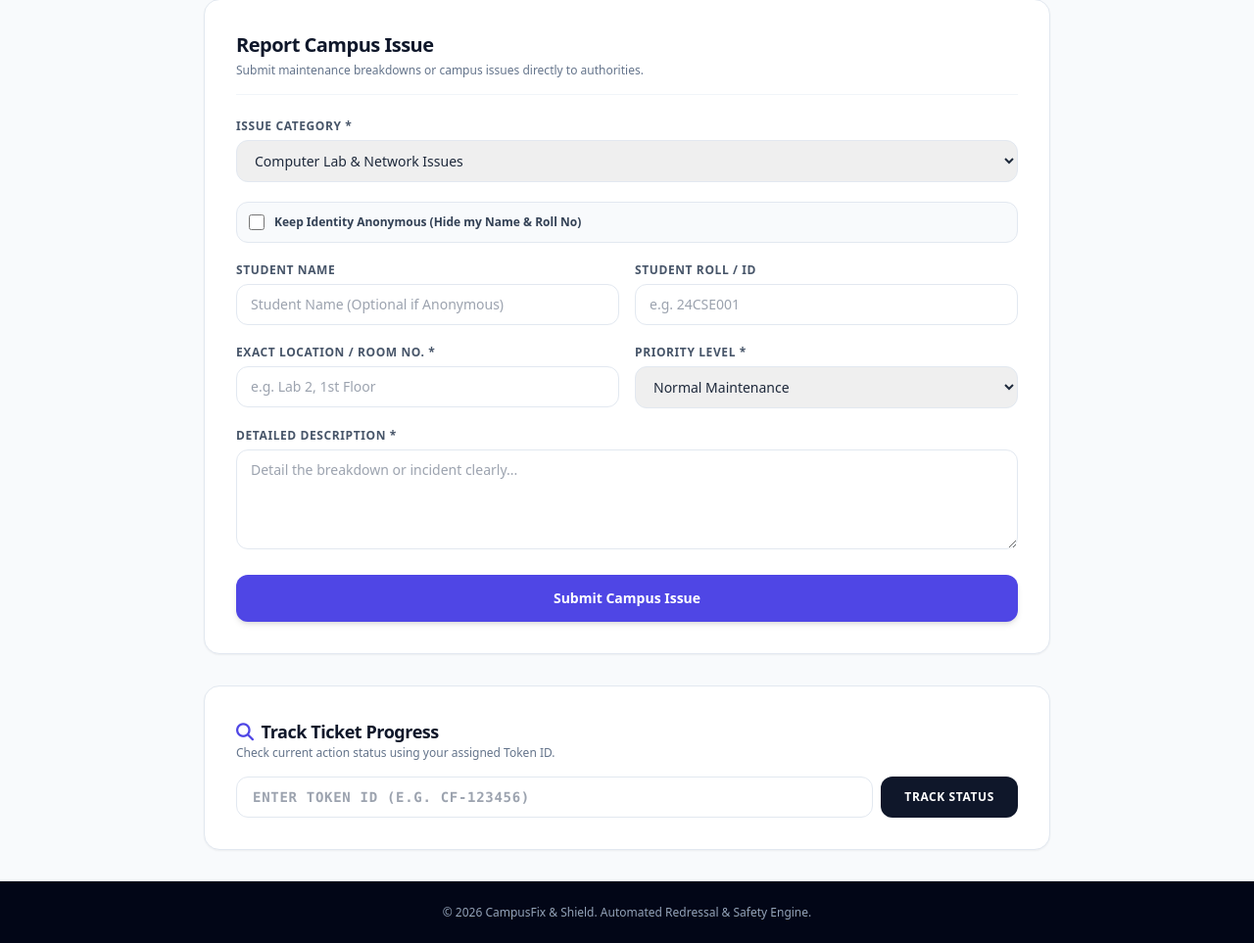
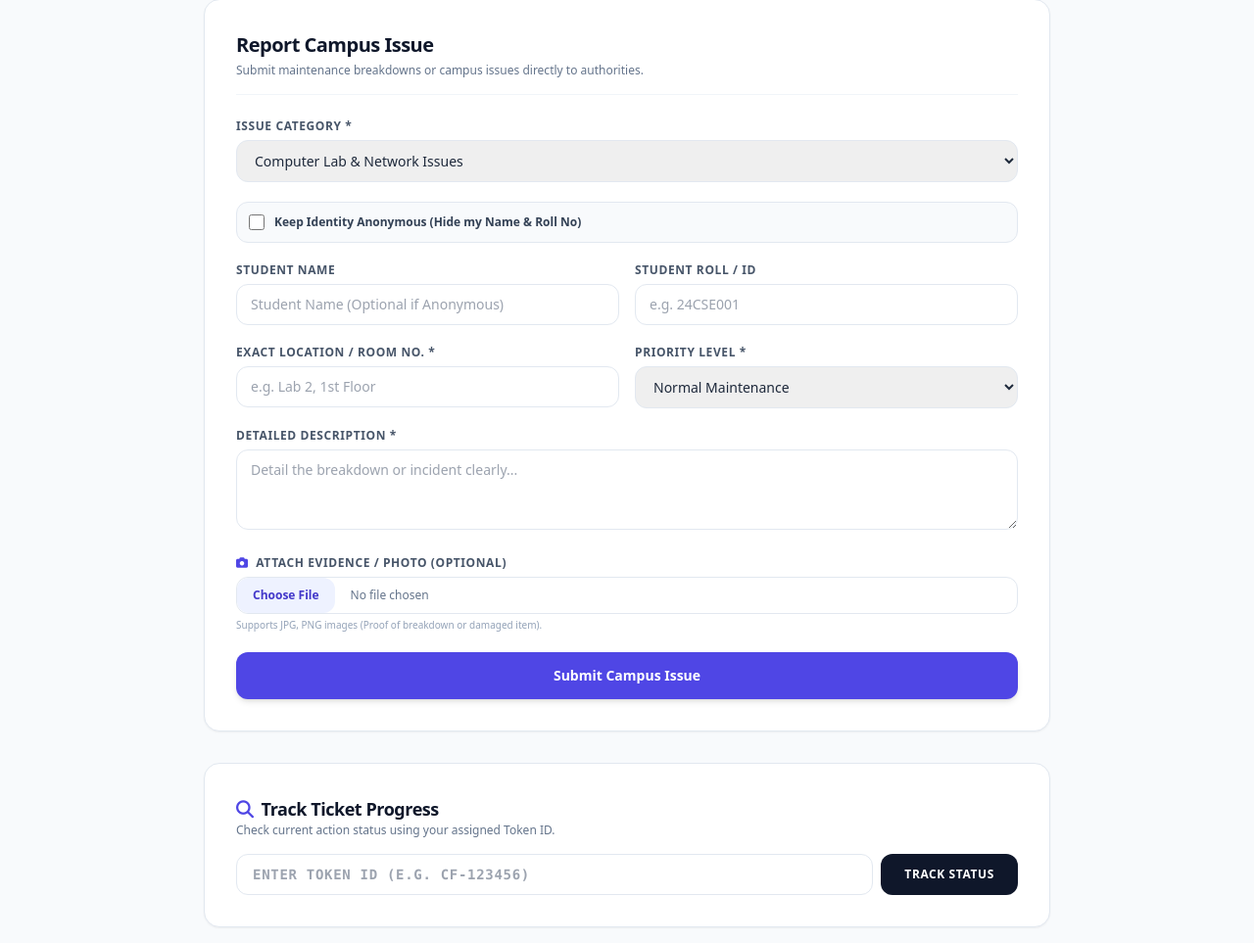
Before and after one commit to Aryan-vats-hub/campus-shield, a Flask app: page / in a window 1280 px wide. Shown: the part 333-1296 px from the top of the page at 98% size. Run offline with Flask 3, Linux system fonts and the light colour scheme; some libraries are stand-ins or nearby versions.

Commit message:
Update index.html

```diff
--- a/campus shield/templates/index.html
+++ b/campus shield/templates/index.html
@@ -25,7 +25,7 @@
     </div>
   </header>
 
-  <!-- NAVBAR (Admin box removed from here) -->
+  <!-- NAVBAR -->
   <nav class="bg-white border-b border-slate-200 sticky top-0 z-40 px-4 py-3 shadow-sm">
     <div class="max-w-6xl mx-auto flex items-center justify-between gap-3">
       <a href="/" class="flex items-center gap-2 no-underline">
@@ -38,7 +38,6 @@
         </div>
       </a>
 
-      <!-- GMAIL LOGIN BUTTON -->
       <div>
         {% if user_email %}
         <div class="flex items-center gap-2 bg-emerald-50 border border-emerald-300 px-3 py-1.5 rounded-lg text-xs font-semibold text-emerald-800">
@@ -115,7 +114,7 @@
         <p class="text-xs text-slate-500 mt-1">Submit maintenance breakdowns or campus issues directly to authorities.</p>
       </div>
 
-      <form action="/submit-grievance" method="POST" class="space-y-5">
+      <form action="/submit-grievance" method="POST" enctype="multipart/form-data" class="space-y-5">
         <div>
           <label class="block text-xs font-bold uppercase tracking-wider text-slate-600 mb-1.5">Issue Category *</label>
           <select name="category" class="w-full px-3.5 py-2.5 rounded-xl border border-slate-200 text-sm font-medium focus:ring-2 focus:ring-indigo-500 focus:outline-none" required>
@@ -165,10 +164,19 @@
 
         <div>
           <label class="block text-xs font-bold uppercase tracking-wider text-slate-600 mb-1.5">Detailed Description *</label>
-          <textarea name="description" rows="4" placeholder="Detail the breakdown or incident clearly..." class="w-full px-3.5 py-2.5 rounded-xl border border-slate-200 text-sm focus:ring-2 focus:ring-indigo-500 focus:outline-none" required></textarea>
+          <textarea name="description" rows="3" placeholder="Detail the breakdown or incident clearly..." class="w-full px-3.5 py-2.5 rounded-xl border border-slate-200 text-sm focus:ring-2 focus:ring-indigo-500 focus:outline-none" required></textarea>
         </div>
 
-        <button type="submit" class="w-full py-3.5 px-4 bg-indigo-600 hover:bg-indigo-700 text-white font-black rounded-xl shadow-md text-sm cursor-pointer">
+        <!-- NEW: PHOTO / EVIDENCE ATTACHMENT -->
+        <div>
+          <label class="block text-xs font-bold uppercase tracking-wider text-slate-600 mb-1.5">
+            <i class="fa-solid fa-camera mr-1 text-indigo-600"></i> Attach Evidence / Photo (Optional)
+          </label>
+          <input type="file" name="evidence" accept="image/*" class="w-full text-xs text-slate-500 file:mr-4 file:py-2.5 file:px-4 file:rounded-xl file:border-0 file:text-xs file:font-bold file:bg-indigo-50 file:text-indigo-700 hover:file:bg-indigo-100 border border-slate-200 rounded-xl cursor-pointer">
+          <span class="text-[10px] text-slate-400 mt-1 block">Supports JPG, PNG images (Proof of breakdown or damaged item).</span>
+        </div>
+
+        <button type="submit" class="w-full py-3.5 px-4 bg-indigo-600 hover:bg-indigo-700 text-white font-black rounded-xl shadow-md text-sm cursor-pointer transition">
           Submit Campus Issue
         </button>
       </form>
@@ -202,7 +210,6 @@
               {{ track_result['status'] }}
             </span>
 
-            <!-- STUDENT CAN DELETE ONCE RESOLVED -->
             {% if 'Resolved' in track_result['status'] or 'Closed' in track_result['status'] %}
             <form action="/delete-complaint" method="POST" onsubmit="return confirm('Do you want to permanently delete this resolved ticket?');">
               <input type="hidden" name="token_id" value="{{ track_result['token_id'] }}">
```
